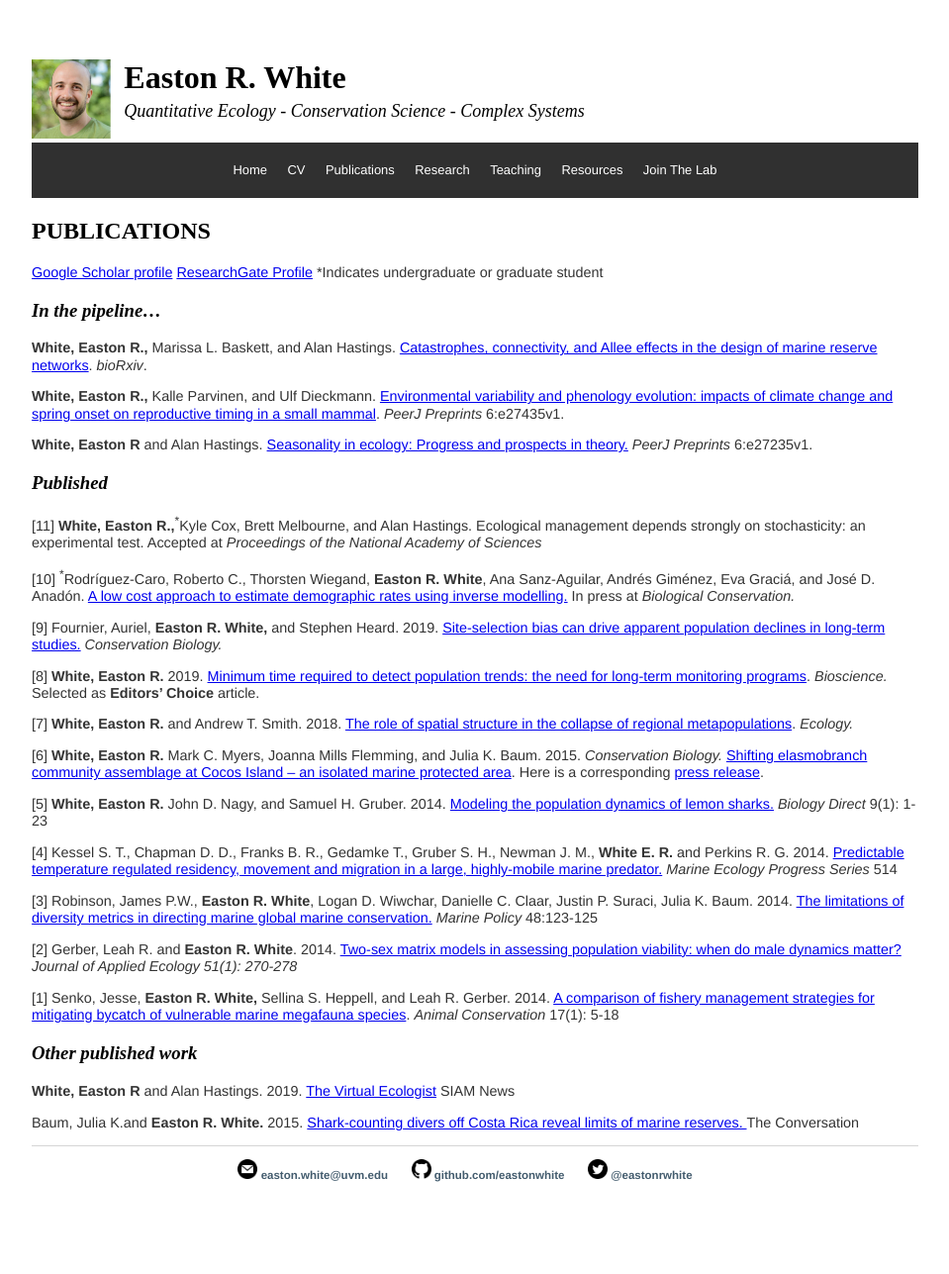
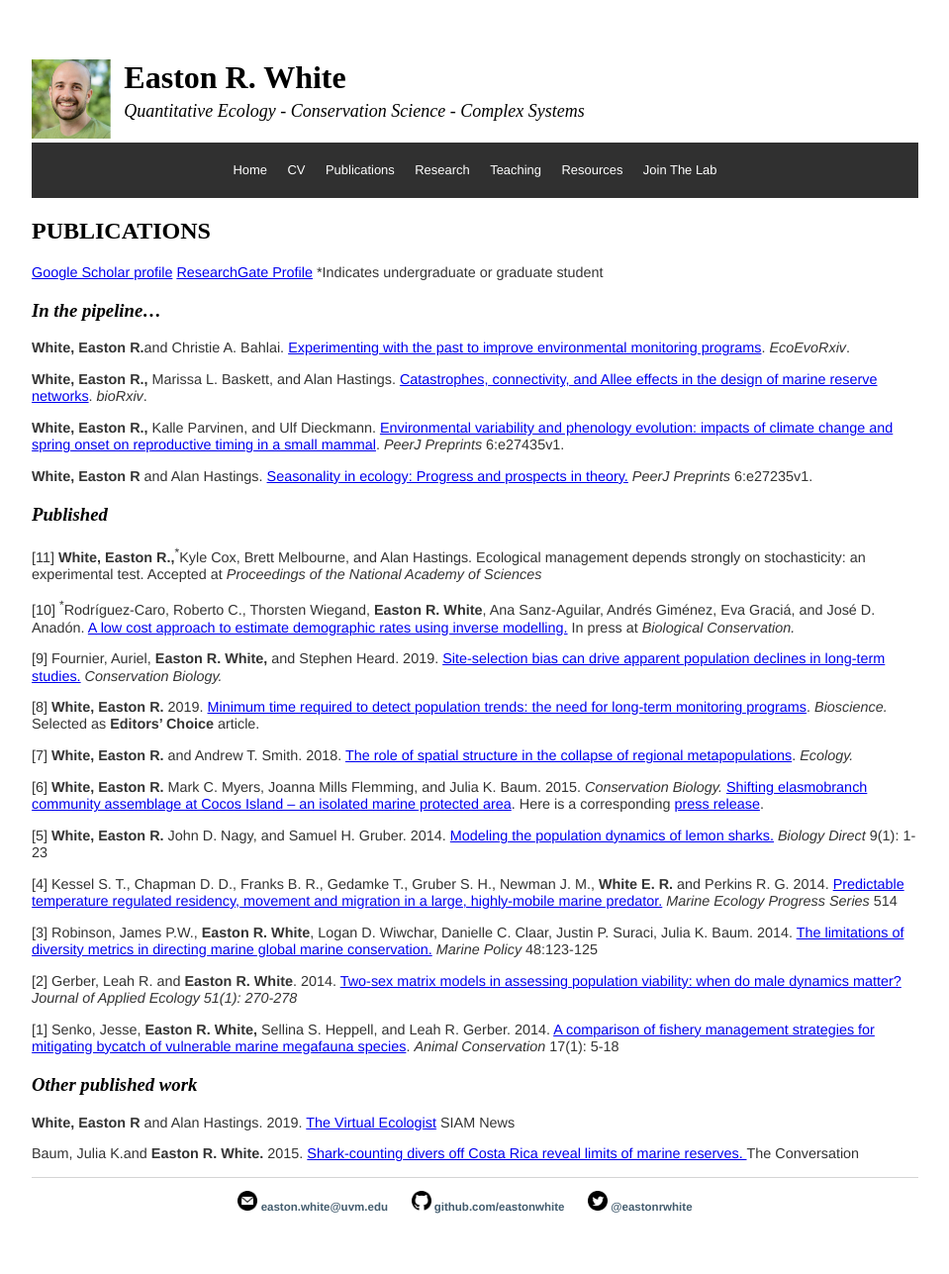
Before and after one commit to eastonwhite/eastonwhite.github.io, a Jekyll site: the page built from publications/index.html, in a window 1280 px wide. Shown: the whole page at 99% size, without its empty margins (160-1119 px from the left). Built offline with Jekyll 4.4.1, drawn with Linux system fonts in a browser that asks for light colours; comment, search, counter and statistics services are not loaded; before the commit the page ends 1255 px from its top, so only the background shows below that.

Commit message:
added preprint

```diff
--- a/publications/index.html
+++ b/publications/index.html
@@ -7,9 +7,13 @@ title: Easton R. White | Publications
 
 <p><a href="http://scholar.google.com/citations?user=A_g_ydoAAAAJ&amp;hl=en" rel="noopener">Google Scholar profile</a> <a href="https://www.researchgate.net/profile/Easton_White" rel="noopener">ResearchGate Profile</a> *Indicates undergraduate or graduate student</p>
 <h3><strong><em>In the pipeline…</em></strong></h3>
+<p><strong>White, Easton R.</strong>and Christie A. Bahlai. <a href="https://ecoevorxiv.org/cz5va/">Experimenting with the past to improve environmental monitoring programs</a>. <em>EcoEvoRxiv</em>.</p>
+
 <p><strong>White, Easton R., </strong>Marissa L. Baskett, and Alan Hastings. <a href="https://www.biorxiv.org/content/10.1101/750448v1">Catastrophes, connectivity, and Allee effects in the design of marine reserve networks</a>. <em>bioRxiv</em>.</p>
 <p><strong>White, Easton R., </strong>Kalle Parvinen, and Ulf Dieckmann. <a href="https://doi.org/10.7287/peerj.preprints.27435v1">Environmental variability and phenology evolution: impacts of climate change and spring onset on reproductive timing in a small mammal</a>. <em>PeerJ Preprints</em> 6:e27435v1.</p>
 <p><strong>White, Easton R</strong> and Alan Hastings. <a href="https://peerj.com/preprints/27235/">Seasonality in ecology: Progress and prospects in theory.</a> <em>PeerJ Preprints</em> 6:e27235v1.</p>
+
+
 <h3><strong><em>Published</em></strong></h3>
 <p>[11] <strong>White, Easton R.,</strong><sup>*</sup>Kyle Cox, Brett Melbourne, and Alan Hastings. Ecological management depends strongly on stochasticity: an experimental test. Accepted at <em>Proceedings of the National Academy of Sciences</em></p>
 
```
